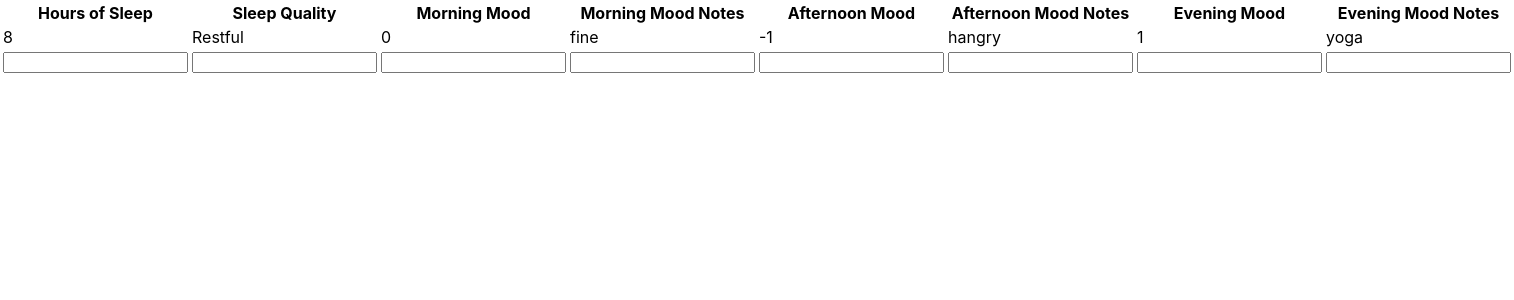
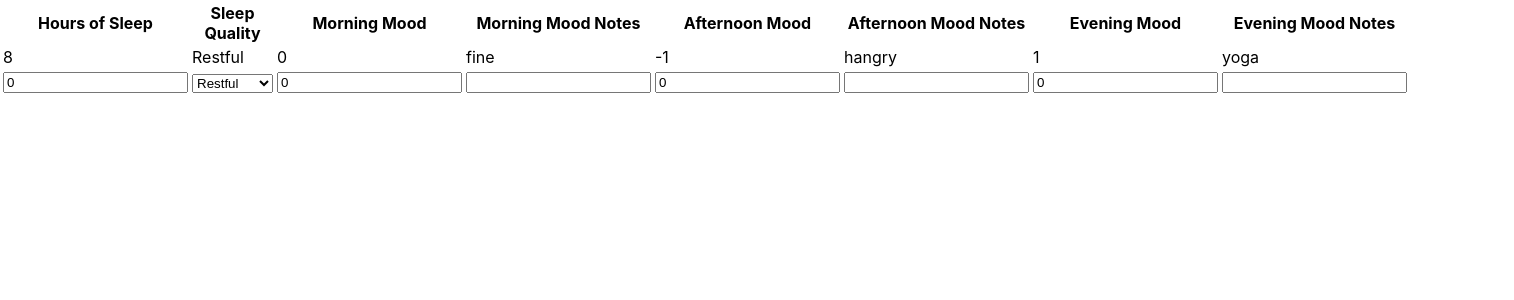
Before and after one commit to deakolt/thatsamood, a React (Create React App) app: page / in a window 1280 px wide. Shown: the top 300 px of the page, 1514 px wide, since content can reach past the window. Built offline with nearby package versions, Linux system fonts and the light colour scheme.

Commit message:
why not hitting reducer

```diff
--- a/src/components/DayForm.tsx
+++ b/src/components/DayForm.tsx
@@ -1,54 +1,78 @@
 import { useState } from 'react'
 
-import { Day, SleepQuality, MoodValue } from '../types'
+import { SleepQuality, MoodValue } from '../types'
 import { upsertDay } from '../redux/actions'
 
 export const DayForm = () => {
-	const [sleep, setSleep] = useState<number>()
-	const [sleepQuality, setSleepQuality] = useState<SleepQuality>()
+	const [sleep, setSleep] = useState<number>(0)
+	const [sleepQuality, setSleepQuality] = useState<SleepQuality>('Restful')
 
-	const [morningMood, setMorning] = useState<MoodValue>()
-	const [morningCheckin, setMorningCheckin] = useState<string>()
+	const [morningMood, setMorningMood] = useState<MoodValue>(0)
+	const [morningCheckin, setMorningCheckin] = useState<string>('')
 
-	const [afternoonMood, setAfternoon] = useState<MoodValue>()
-	const [afternoonCheckin, setAfternoonCheckin] = useState<string>()
+	const [afternoonMood, setAfternoonMood] = useState<MoodValue>(0)
+	const [afternoonCheckin, setAfternoonCheckin] = useState<string>('')
 
-	const [eveningMood, setEvening] = useState<MoodValue>()
-	const [eveningCheckin, setEveningCheckin] = useState<string>()
+	const [eveningMood, setEveningMood] = useState<MoodValue>(0)
+	const [eveningCheckin, setEveningCheckin] = useState<string>('')
 
 	return (
-			<tr>
+			<tr className="day-form"
+				onBlur={() => {{
+					console.log('blurred')
+					upsertDay({
+					sleep,
+					sleepQuality,
+					morningMood,
+					morningCheckin,
+					afternoonMood,
+					afternoonCheckin,
+					eveningMood,
+					eveningCheckin
+				})}}}
+			>
 				<td><input
 					type="number"
 					value={sleep}
+					onChange={e => setSleep(parseInt(e.target.value))}
 				/></td>
-				<td><input
-					type="number"
-					value={sleepQuality}
-				/></td>
+				<td><select
+						value={sleepQuality}
+						onChange={e => setSleepQuality(e.target.value as SleepQuality)}
+					>
+					<option value="Restful">Restful</option>
+					<option value="Fitful">Fitful</option>
+					<option value="Unknown">Unknownl</option>
+				</select></td>
 				<td><input
 					type="number"
 					value={morningMood}
+					// onChange={e => setMorningMood(e.target.value)}
 				/></td>
 				<td><input
-					type="number"
+					type="string"
 					value={morningCheckin}
+					onChange={e => setMorningCheckin(e.target.value)}
 				/></td>
 				<td><input
 					type="number"
 					value={afternoonMood}
+					// onChange={e => setAfternoonMood(e.target.value)}
 				/></td>
 				<td><input
-					type="number"
+					type="string"
 					value={afternoonCheckin}
+					onChange={e => setAfternoonCheckin(e.target.value)}
 				/></td>
 				<td><input
 					type="number"
 					value={eveningMood}
+					// onChange={e => setEveningMood(e.target.value)}
 				/></td>
 				<td><input
-					type="number"
+					type="string"
 					value={eveningCheckin}
+					onChange={e => setEveningCheckin(e.target.value)}
 				/></td>
 			</tr>
 	)
--- a/src/redux/reducer.ts
+++ b/src/redux/reducer.ts
@@ -19,6 +19,7 @@ const initialState: RootState = {
 
 export const reducer = createReducer(initialState, (builder) => {
 	builder.addCase(upsertDay, (state, action) => {
+		console.log('we hit the reducer', action.payload)
 		state.days.push(action.payload)
 	})
 })
```
